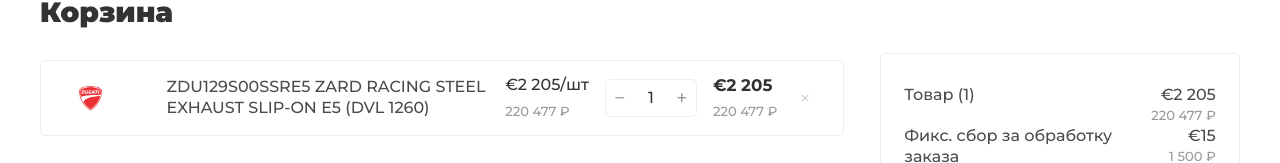
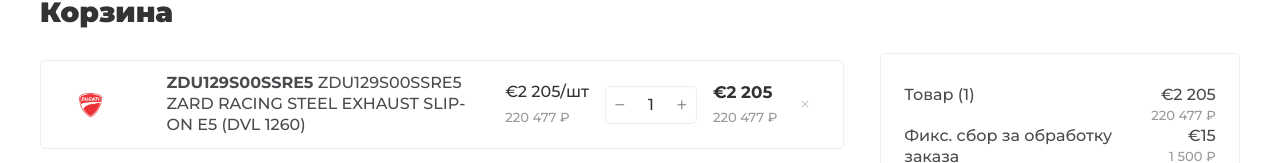
Before and after one commit to gasij/ducatipro, a Next.js app: page /cart in a window 1280 px wide. Both pictures are taken after a click on the button "Вернуть товар". Shown: the part 200-363 px from the top of the page. Built offline with nearby package versions, Linux system fonts and the light colour scheme; no server answers.

Commit message:
добавлен артикул в название в корзине

```diff
--- a/app/cart/CartClient.tsx
+++ b/app/cart/CartClient.tsx
@@ -4,7 +4,7 @@
 import Image from 'next/image';
 import Link from 'next/link';
 import {Copy, Minus, Plus, Share2, ShoppingCart, X} from 'lucide-react';
-import {getProductHref, type Product} from '@/src/fsd/entities/product';
+import {getProductArticle, getProductHref, type Product} from '@/src/fsd/entities/product';
 import {
   calculateDeliveryPriceEur,
   CART_STORAGE_KEY,
@@ -326,6 +326,7 @@
                     </Link>
 
                     <Link href={getProductHref(line.product)} className={styles.itemTitle}>
+                      <span className={styles.itemSku}>{getProductArticle(line.product)}</span>{' '}
                       {line.product.title}
                     </Link>
 
--- a/app/cart/cart-page.module.css
+++ b/app/cart/cart-page.module.css
@@ -70,6 +70,10 @@
     text-transform: uppercase;
     text-decoration: none;
     overflow-wrap: anywhere;
+}
+
+.itemSku {
+    font-weight: 700;
 }
 
 .unitPrice {
```
